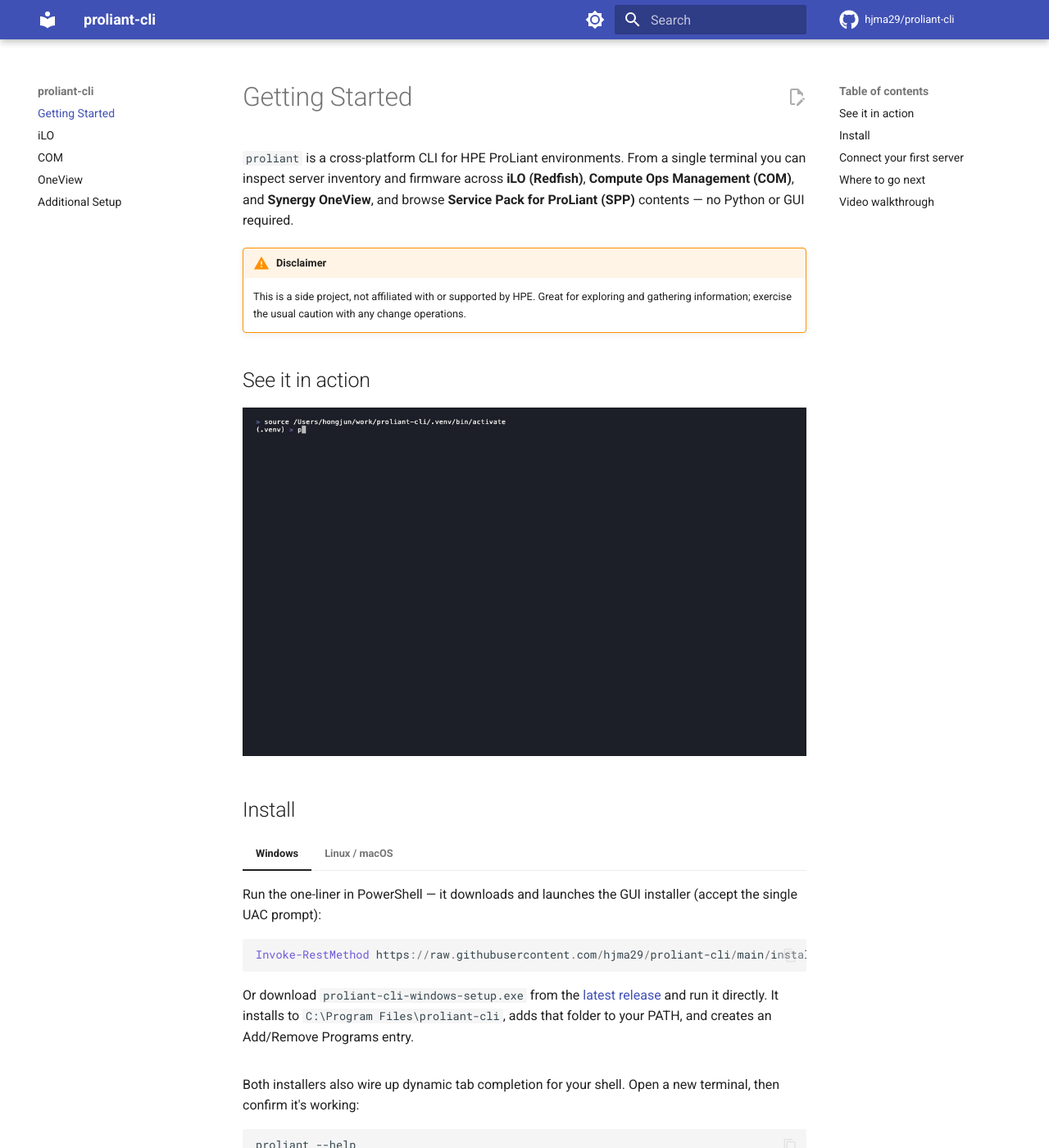
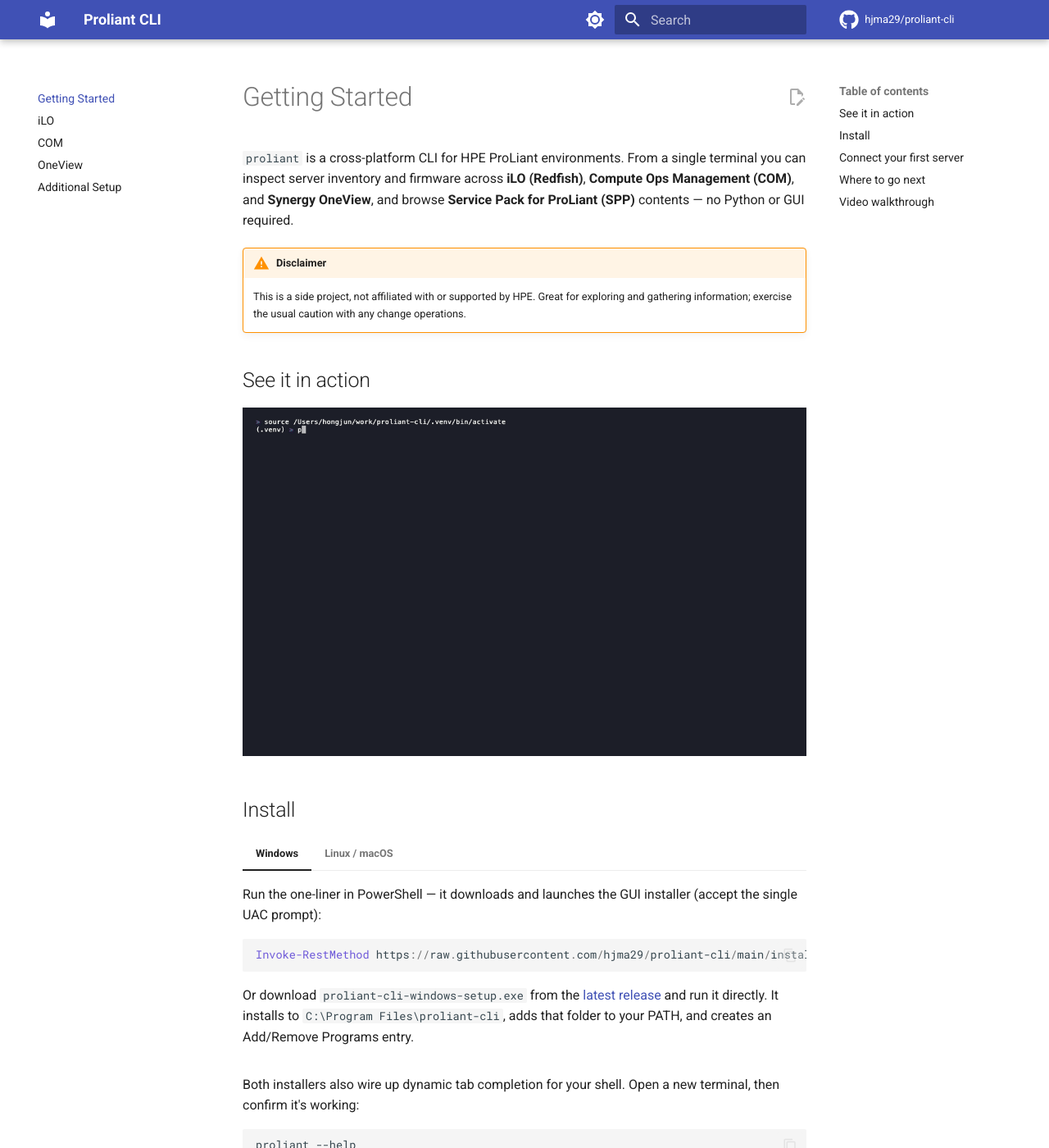
Before and after one commit to hjma29/proliant-cli, an MkDocs documentation site: the page built from docs/index.md, in a window 1280 px wide and 1400 px high. Shown: the whole window at 82% size. Built offline with MkDocs 1.6.1 and Material for MkDocs 9.7.7, drawn with Linux system fonts in a browser that asks for light colours; comment, search, counter and statistics services are not loaded.

Commit message:
docs: title-case site name, hide duplicate mobile-drawer title
- site_name: proliant-cli -> Proliant CLI (header, browser tab title).
- Add docs/stylesheets/extra.css to hide the redundant site-name label
  Material repeats atop the mobile nav drawer -- the fixed header already
  shows it, so this removed the duplicate 'proliant-cli' text that appeared
  above the Getting Started nav item on narrow viewports.

Co-authored-by: Copilot <223556219+Copilot@users.noreply.github.com>

```diff
--- /dev/null
+++ b/docs/stylesheets/extra.css
@@ -0,0 +1,9 @@
+/*
+ * The fixed header already shows the site title ("Proliant CLI"). Material's
+ * mobile nav drawer repeats it again as a title above the page list, which
+ * reads as a duplicate. Hide just that title label; the drawer still closes
+ * via the header's menu button and the click-outside overlay.
+ */
+.md-nav--primary .md-nav__title[for="__drawer"] {
+  display: none;
+}
--- a/mkdocs.yml
+++ b/mkdocs.yml
@@ -1,4 +1,4 @@
-site_name: proliant-cli
+site_name: Proliant CLI
 site_description: >-
   HPE ProLiant CLI — iLO Redfish, Compute Ops Management, and Synergy OneView
   from your terminal.
@@ -7,6 +7,9 @@ repo_name: hjma29/proliant-cli
 repo_url: https://github.com/hjma29/proliant-cli
 edit_uri: edit/main/docs/
 docs_dir: docs
+
+extra_css:
+  - stylesheets/extra.css
 
 nav:
   - Getting Started: index.md
```
